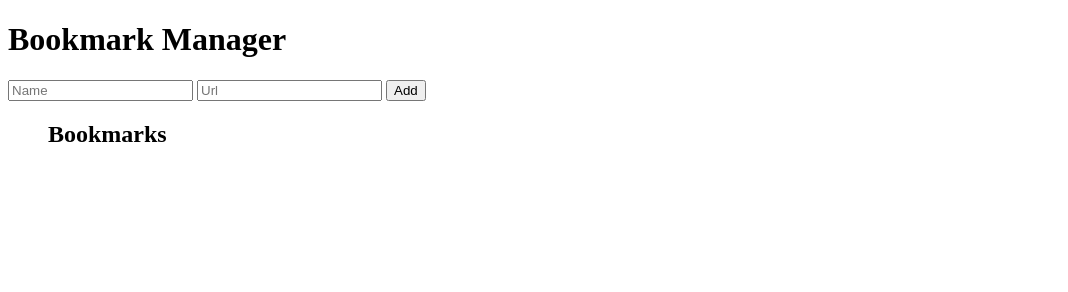
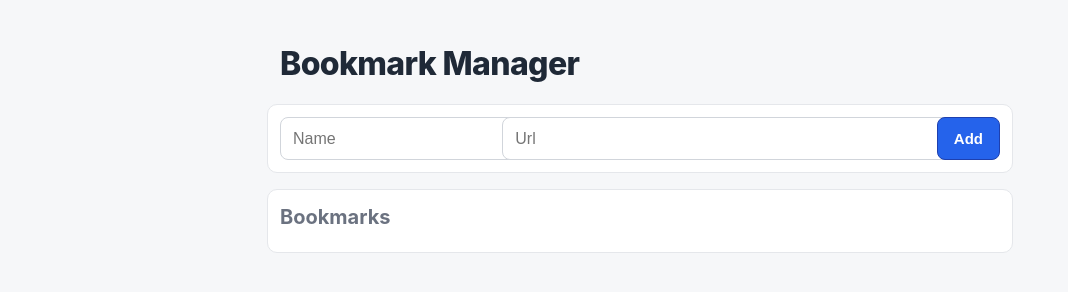
Before and after one commit to Artemiss1509/JS-learn, a plain HTML site: page Bookmark-manager.html in a window 1280 px wide. Both pictures are taken after typing "Sample", "https://example.com" into the empty fields and a click on the button "Add". Shown: the whole page, without its empty margins (0-1068 px from the left). Drawn offline with nearby package versions, Linux system fonts and the light colour scheme; no server answers.

Commit message:
commit2.2

```diff
--- a/Bookmark-manager.html
+++ b/Bookmark-manager.html
@@ -2,6 +2,7 @@
 <html>
     <head>
         <title>Bookmark Manager</title>
+        <link rel="stylesheet" href="styles.css" />
     </head>
     <body>
         <h1>Bookmark Manager</h1>
--- a/bookmark-script.js
+++ b/bookmark-script.js
@@ -28,12 +28,19 @@ function display(data) {
     const li = document.createElement('li');
     const delBtn = document.createElement('button');
     const edtBtn = document.createElement('button');
-    li.textContent = "Name: "+data.name + ", Url: " + data.url;
+    const link = document.createElement('a')
+    const beak = document.createElement('br')
+    link.href=data.url;
+    link.textContent = 'Visit';
+    link.setAttribute('target', '_blank');
+    li.textContent = "Name: "+data.name + ", Url: ";
     delBtn.textContent = 'Delete'
     edtBtn.textContent = 'Edit'
     delBtn.addEventListener('click', () => deleteData(li,data._id));
     edtBtn.addEventListener('click', () => editData(li, data));
 
+    li.appendChild(link)
+    li.appendChild(beak)
     li.appendChild(delBtn)
     li.appendChild(edtBtn)
 
--- /dev/null
+++ b/styles.css
@@ -0,0 +1,127 @@
+
+html, body {
+  height: 100%;
+}
+
+body {
+  margin: 0;
+  padding: 40px 16px 56px;
+  font-family: -apple-system, BlinkMacSystemFont, Segoe UI, Roboto, Helvetica, Arial, sans-serif;
+  line-height: 1.5;
+  color: #1f2937;
+  background-color: #f6f7f9;
+}
+
+
+h1 {
+  max-width: 720px;
+  margin: 0 auto 16px;
+  font-size: 32px;
+  font-weight: 800;
+  letter-spacing: -0.02em;
+}
+
+h2 {
+  margin: 0 0 8px 0;
+  font-size: 20px;
+  font-weight: 700;
+  color: #6b7280;
+}
+
+
+form {
+  max-width: 720px;
+  margin: 0 auto 16px;
+  padding: 12px;
+  background: #ffffff;
+  border: 1px solid #e5e7eb;
+  border-radius: 10px;
+  display: grid;
+  grid-template-columns: 1fr 2fr auto;
+  gap: 10px;
+}
+
+@media (max-width: 640px) {
+  form {
+    grid-template-columns: 1fr;
+  }
+}
+
+
+input {
+  width: 100%;
+  padding: 10px 12px;
+  font-size: 16px;
+  color: #1f2937;
+  background: #ffffff;
+  border: 1px solid #d1d5db;
+  border-radius: 8px;
+  outline: none;
+  transition: border-color .15s ease, box-shadow .15s ease;
+}
+
+input:focus {
+  border-color: #2563eb;
+  box-shadow: 0 0 0 3px rgba(37, 99, 235, 0.2);
+}
+
+
+button {
+  padding: 12px 16px;
+  font-size: 15px;
+  font-weight: 700;
+  color: #ffffff;
+  background: #2563eb;
+  border: 1px solid #1e40af;
+  border-radius: 8px;
+  cursor: pointer;
+  transition: filter .2s ease, transform .06s ease;
+}
+
+button:hover {
+  filter: brightness(1.05);
+}
+
+button:active {
+  transform: translateY(1px);
+}
+
+ul {
+  max-width: 720px;
+  margin: 12px auto 0;
+  padding: 12px;
+  list-style: none;
+  background: #ffffff;
+  border: 1px solid #e5e7eb;
+  border-radius: 10px;
+}
+
+li {
+  display: flex;
+  align-items: center;
+  justify-content: space-between;
+  gap: 12px;
+  padding: 10px 12px;
+  border: 1px solid #e5e7eb;
+  border-radius: 8px;
+  background: #fafafa;
+  margin-top: 8px;
+}
+
+a {
+  color: #2563eb;
+  text-decoration: none;
+  font-weight: 600;
+}
+
+a:hover {
+  text-decoration: underline;
+}
+
+
+a:focus,
+button:focus,
+input:focus {
+  outline: 2px solid transparent;
+  outline-offset: 2px;
+}
```
